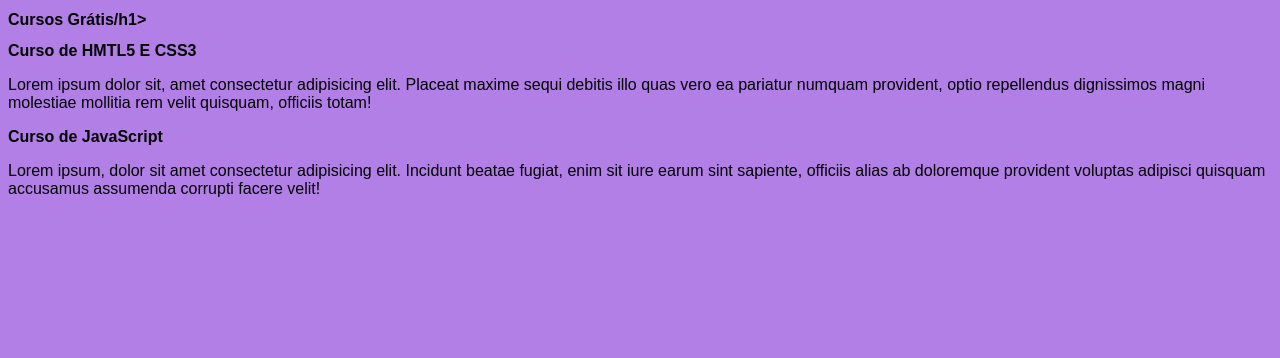
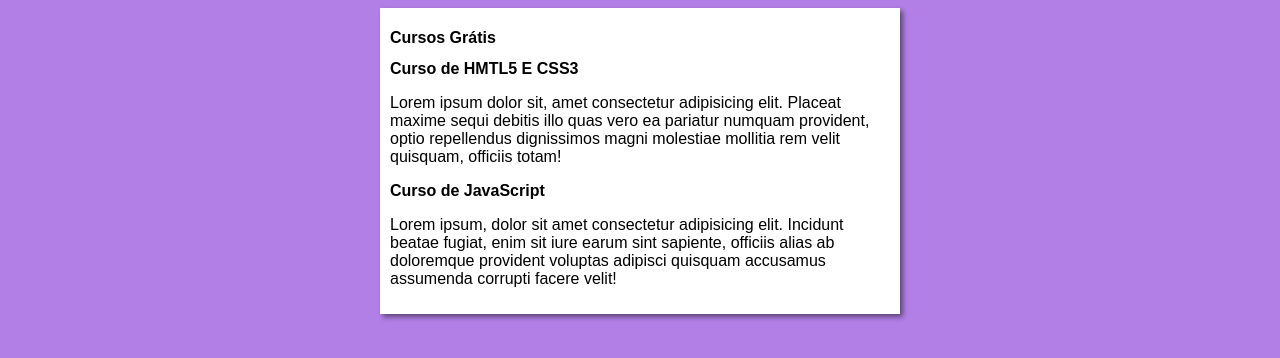
Before and after one commit to lucsmanoel/PROJETO-SITE, a plain HTML site: page index.html in a window 1280 px wide. Drawn offline with Linux system fonts and the light colour scheme.

Commit message:
Update index.html

```diff
--- a/index.html
+++ b/index.html
@@ -7,8 +7,9 @@
     <title>Curso em Video </title>
 </head>
 <body>
+    <main>
         <header>
-        <h1>Cursos Grátis/h1>
+            <h1>Cursos Grátis</h1>
         </header>
         <article>
             <h2>Curso de HMTL5 E CSS3 </h2>
@@ -19,5 +20,6 @@
             <h2> Curso de JavaScript</h2>
             <p>Lorem ipsum, dolor sit amet consectetur adipisicing elit. Incidunt beatae fugiat, enim sit iure earum sint sapiente, officiis alias ab doloremque provident voluptas adipisci quisquam accusamus assumenda corrupti facere velit!</p>
         </article>
+    </main>
 </body>
 </html>
```
Lines whose indentation alone changed are shown as unchanged.
